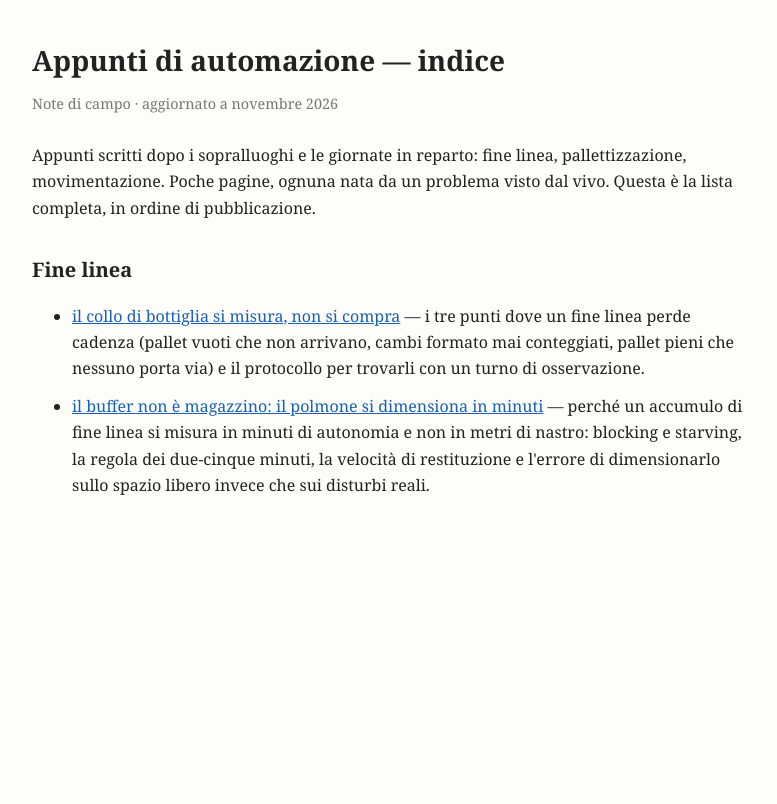
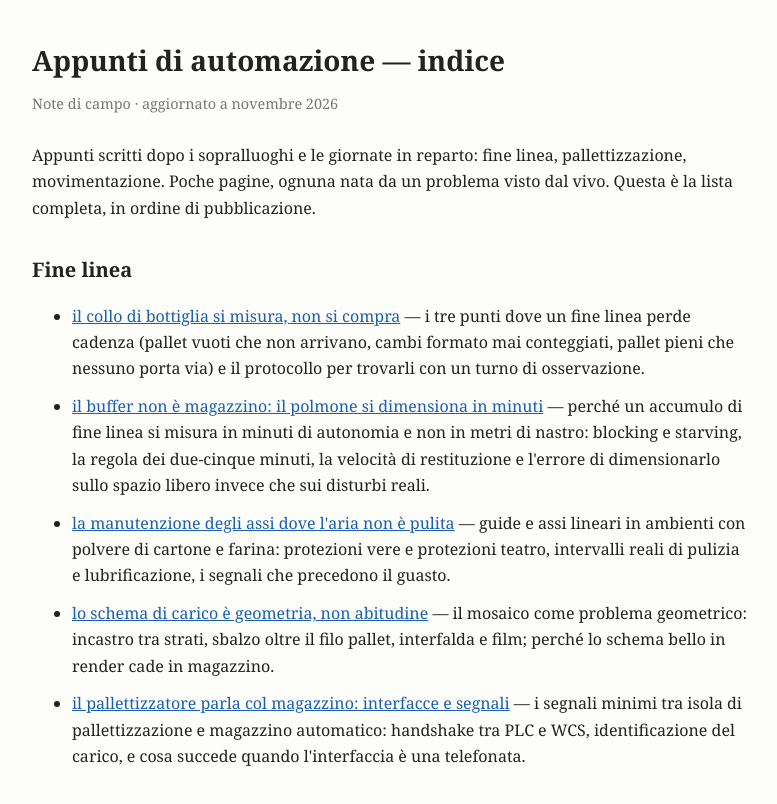
Before and after one commit to omasrobotics-HUB/omasrobotics-hub.github.com, a plain HTML site: page index.html in a window 1280 px wide. Shown: the whole page, without its empty margins (248-1025 px from the left). Drawn offline with Linux system fonts and the light colour scheme.

Commit message:
Indice: aggiunte le 3 pagine donatore 18/11

```diff
--- a/index.html
+++ b/index.html
@@ -28,6 +28,9 @@
 <ul>
 <li><a href="/fine-linea/colli-di-bottiglia-fine-linea.html">il collo di bottiglia si misura, non si compra</a> — i tre punti dove un fine linea perde cadenza (pallet vuoti che non arrivano, cambi formato mai conteggiati, pallet pieni che nessuno porta via) e il protocollo per trovarli con un turno di osservazione.</li>
 <li><a href="/fine-linea/buffer-fine-linea.html">il buffer non è magazzino: il polmone si dimensiona in minuti</a> — perché un accumulo di fine linea si misura in minuti di autonomia e non in metri di nastro: blocking e starving, la regola dei due-cinque minuti, la velocità di restituzione e l'errore di dimensionarlo sullo spazio libero invece che sui disturbi reali.</li>
+<li><a href="/fine-linea/manutenzione-assi-ambienti-difficili.html">la manutenzione degli assi dove l'aria non è pulita</a> — guide e assi lineari in ambienti con polvere di cartone e farina: protezioni vere e protezioni teatro, intervalli reali di pulizia e lubrificazione, i segnali che precedono il guasto.</li>
+<li><a href="/fine-linea/schema-di-carico-stabilita.html">lo schema di carico è geometria, non abitudine</a> — il mosaico come problema geometrico: incastro tra strati, sbalzo oltre il filo pallet, interfalda e film; perché lo schema bello in render cade in magazzino.</li>
+<li><a href="/fine-linea/interfacce-magazzino-automatico.html">il pallettizzatore parla col magazzino: interfacce e segnali</a> — i segnali minimi tra isola di pallettizzazione e magazzino automatico: handshake tra PLC e WCS, identificazione del carico, e cosa succede quando l'interfaccia è una telefonata.</li>
 </ul>
 
 </body>
```
